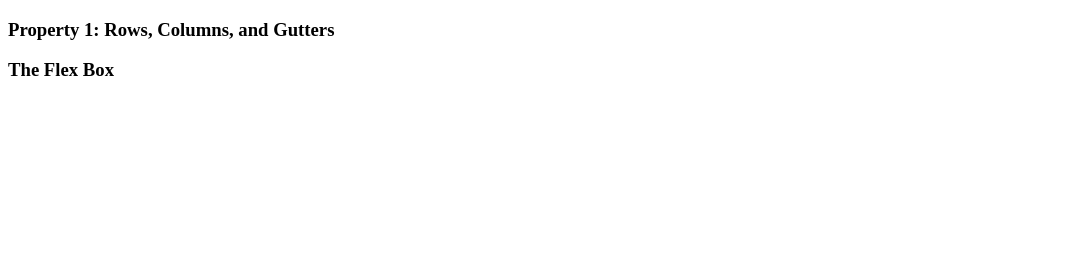
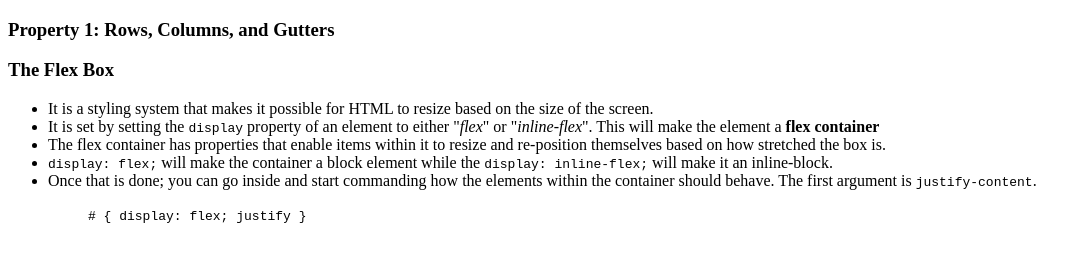
Before and after one commit to DavidMbelwa/personal_website, a plain HTML site: page Instructional htmls/layout/index.html in a window 1280 px wide. Shown: the whole page, without its empty margins (0-1084 px from the left). Drawn offline with Linux system fonts and the light colour scheme.

Commit message:
Added more content to the html

```diff
--- a/Instructional htmls/layout/index.html
+++ b/Instructional htmls/layout/index.html
@@ -16,6 +16,36 @@
     <section id="flex_box">
       <article>
         <h1>The Flex Box</h1>
+
+        <ul>
+          <li>It is a styling system that makes it possible for HTML to resize based on the
+            size of the screen.
+          </li>
+
+          <li>It is set by setting the <code>display</code> property of an element to either
+          "<em>flex</em>" or "<em>inline-flex</em>". This will make the element a
+          <strong>flex container</strong></li>
+
+          <li>The flex container has properties that enable items within it to resize and
+            re-position themselves based on how stretched the box is.
+          </li>
+
+          <li><code>display: flex;</code> will make the container a block element while the
+            <code>display: inline-flex;</code> will make it an inline-block.</li>
+
+          <li>Once that is done; you can go inside and start commanding how the elements within the container
+            should behave. The first argument is <code>justify-content</code>.
+          </li>
+
+          <figure class="code-fig">
+            <code>
+              # {
+                display: flex;
+                justify
+              }
+            </code>
+          </figure>
+        </ul>
       </article>
     </section>
   </body>
```
